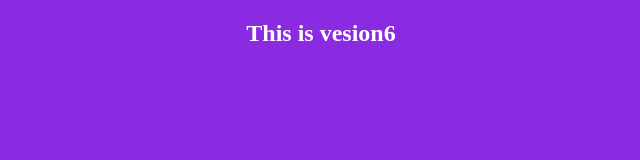
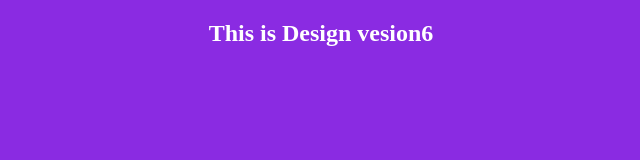
Before and after one commit to Pooja933119/MyRepoNew, a plain HTML site: page index.html in a window 1280 px wide. Shown: the whole page, without its empty margins (319-959 px from the left). Drawn offline with Linux system fonts and the light colour scheme.

Commit message:
Design branch vesion6

```diff
--- a/index.html
+++ b/index.html
@@ -7,6 +7,6 @@
     <link rel="stylesheet" href="styles.css">
 </head>
 <body>
-   <h2>This is vesion6</h2>
+   <h2>This is Design vesion6</h2>
 </body>
 </html>
```
